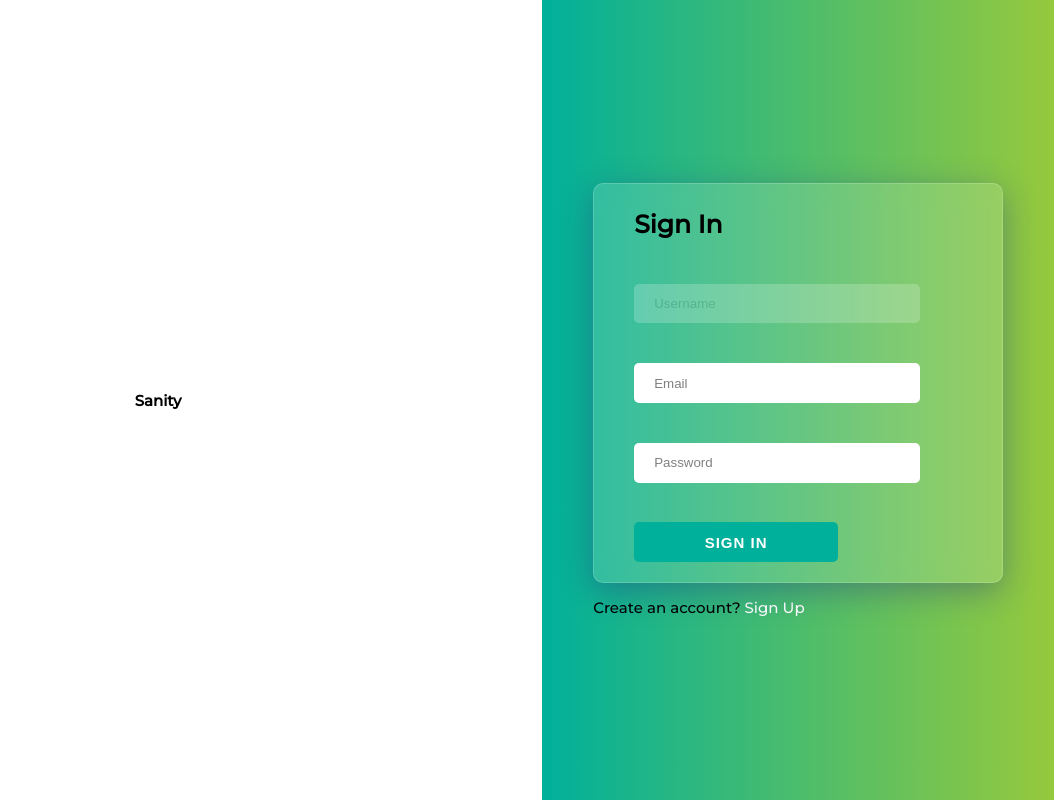
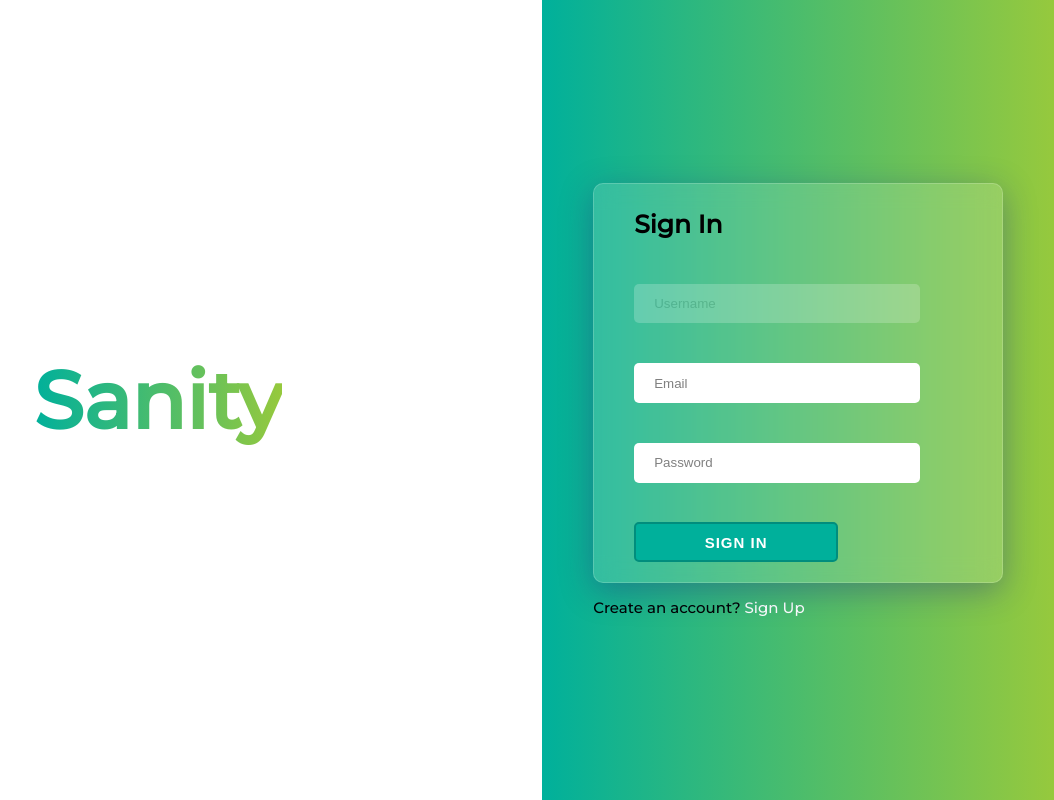
Before and after one commit to yogivalecha9898/cordura, a React (Create React App) app: page / in a window 1280 px wide. Shown: the whole page, without its empty margins (226-1280 px from the left). Built offline with nearby package versions, Linux system fonts and the light colour scheme.

Commit message:
improvedStyle

```diff
--- a/src/App.js
+++ b/src/App.js
@@ -28,6 +28,17 @@ function Main() {
 
   const[toggle, setToggle] = useState(false)
 
+  const ani1 = {
+    start: {
+      top: 280,
+      left: 280,
+      scale: 0
+    },
+    trans: {
+      scale: 1
+    }
+  }
+
   return (
     <section className="main">
         <div className="left center">
--- a/src/components/todos.jsx
+++ b/src/components/todos.jsx
@@ -59,7 +59,7 @@ function Compo({ data, email, day }) {
     return (
         <div className="mainTodo">
             {data.EventName ?
-                <section ref={todoReq} className="todos" style={data.status ? {opacity: "0.3", cursor: "pointer"}:{}}>
+                <section ref={todoReq} className="todos" style={data.status ? {opacity: "0.3", cursor: "not-allowed"}:{}}>
                     <header>
                         <h3>{data.EventName}</h3>
                         <p>{data.EventDisc}</p>
--- a/src/style/form.css
+++ b/src/style/form.css
@@ -44,6 +44,7 @@
     color: #fff;
     letter-spacing: 1px;
     background: #00b09b;
+    border: 2px solid #018d7d;
 }
 
 .form label input[type="submit"]:hover {
--- a/src/style/main.css
+++ b/src/style/main.css
@@ -5,7 +5,26 @@
 }
 
 .left {
+    position: relative;
     width: 60%;
+    flex-direction: column;
+}
+.left h1 {
+    background: linear-gradient(to left, #96c93d, #00b09b);
+    background-clip: text;
+    -webkit-text-fill-color: transparent;
+    font-size: 8em;
+}
+
+.left p {
+    /* display: none; */
+    text-align: justify;
+    padding: 5px;
+    font-size: 2em;
+    width: 60%;
+    border-radius: 5px;
+    word-spacing: 10px;
+    box-shadow: 5px 5px 10px gray;
 }
 
 .right {
```
